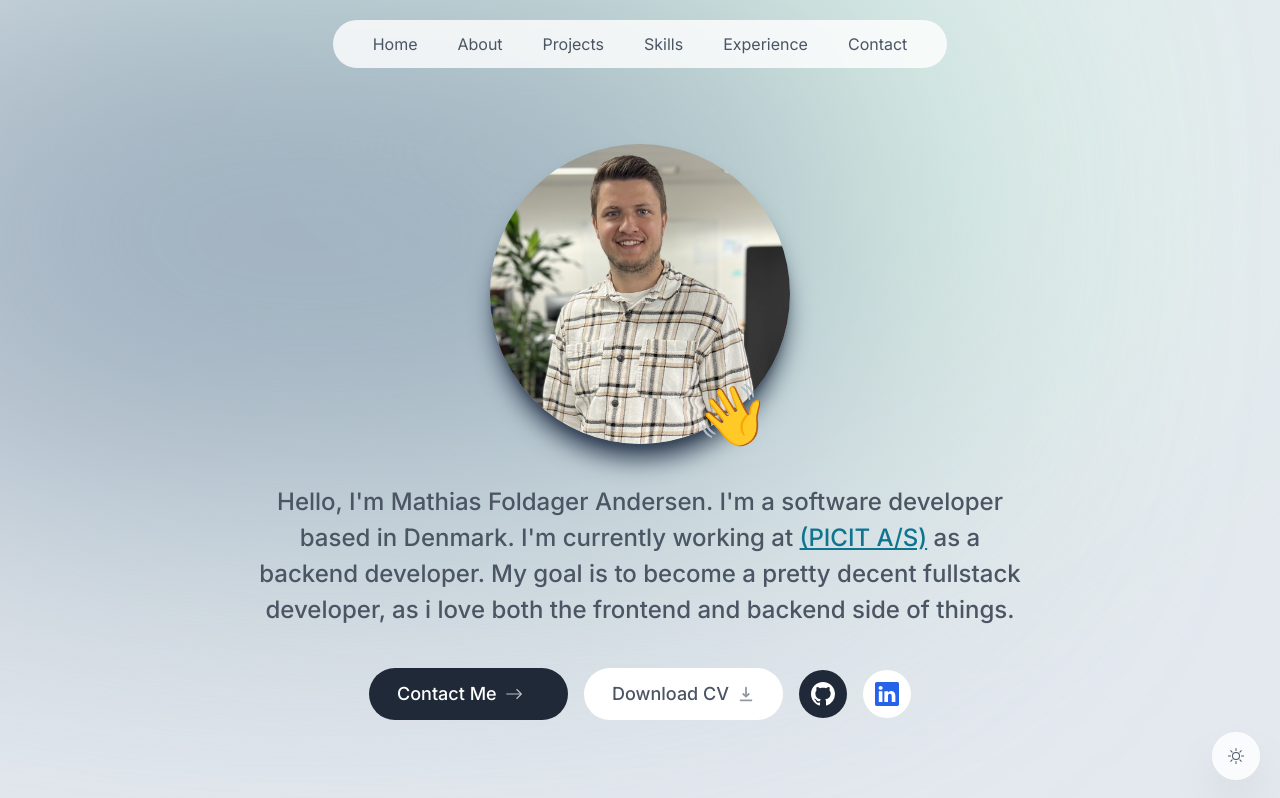
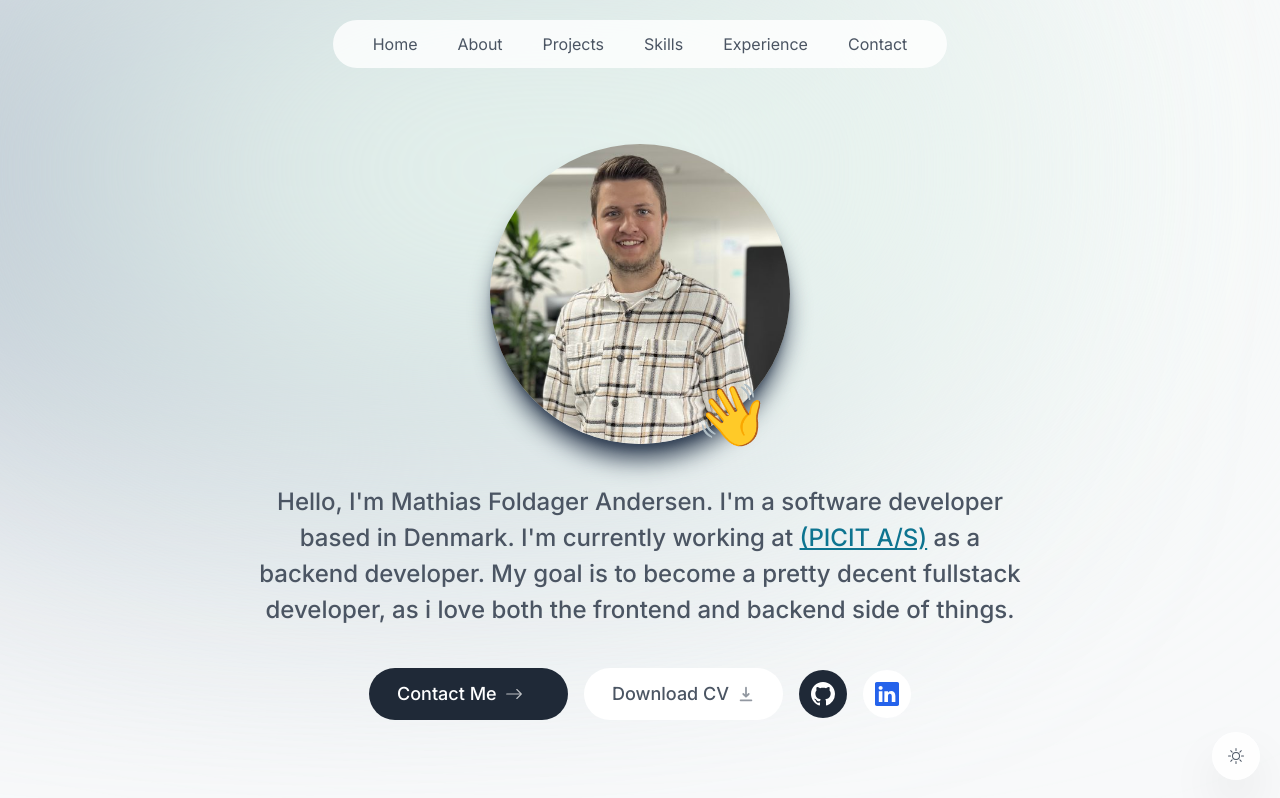
Before and after one commit to Mfoldager17/mfa-portfolio, a Next.js app: page / in a window 1280 px wide. Shown: the top 798 px of the page. Built offline with nearby package versions, Linux system fonts and the light colour scheme; no server answers.

Commit message:
background changes

```diff
--- a/app/layout.tsx
+++ b/app/layout.tsx
@@ -23,11 +23,11 @@ export default function RootLayout({
     <html lang="en">
       <body
         id="home"
-        className={`${inter.className}  bg-slate-300 text-gray-600 relative bg-opacity-50 pt-28 sm:pt-36 dark:bg-slate-900 dark:text-gray-300 dark:bg-opacity-90`}
+        className={`${inter.className}  bg-gray-100 text-gray-600 relative bg-opacity-50 pt-28 sm:pt-36 dark:bg-slate-900 dark:text-gray-300 dark:bg-opacity-90`}
 
       >
-        <div className="bg-green-100 absolute top-[-6rem] -z-10 right-[11rem] h-[31.25rem] w-[31.25rem] rounded-full blur-[10rem] sm:w-[68.75rem] dark:bg-green-100"></div>
-        <div className="bg-slate-400 absolute top-[-1rem] -z-10 left-[-35rem] h-[31.25rem] w-[50rem] rounded-full blur-[10rem] sm:w-[68.75rem] md:left-[-33rem] lg:left-[-28rem] xl:left-[-15rem] 2xl:left-[-5rem] "></div>
+        <div className="bg-slate-400 absolute top-[-5rem] -z-10 left-[-35rem] h-[31.25rem] w-[50rem] rounded-full blur-[10rem] sm:w-[68.75rem] md:left-[-33rem] lg:left-[-28rem] xl:left-[-15rem] 2xl:left-[-5rem] "></div>
+        <div className="bg-green-50 absolute top-[-5rem] -z-10 right-[11rem] h-[31.25rem] w-[31.25rem] rounded-full blur-[10rem] sm:w-[68.75rem] dark:bg-green-100"></div>
 
         <ThemeContextProvider>
 
```
